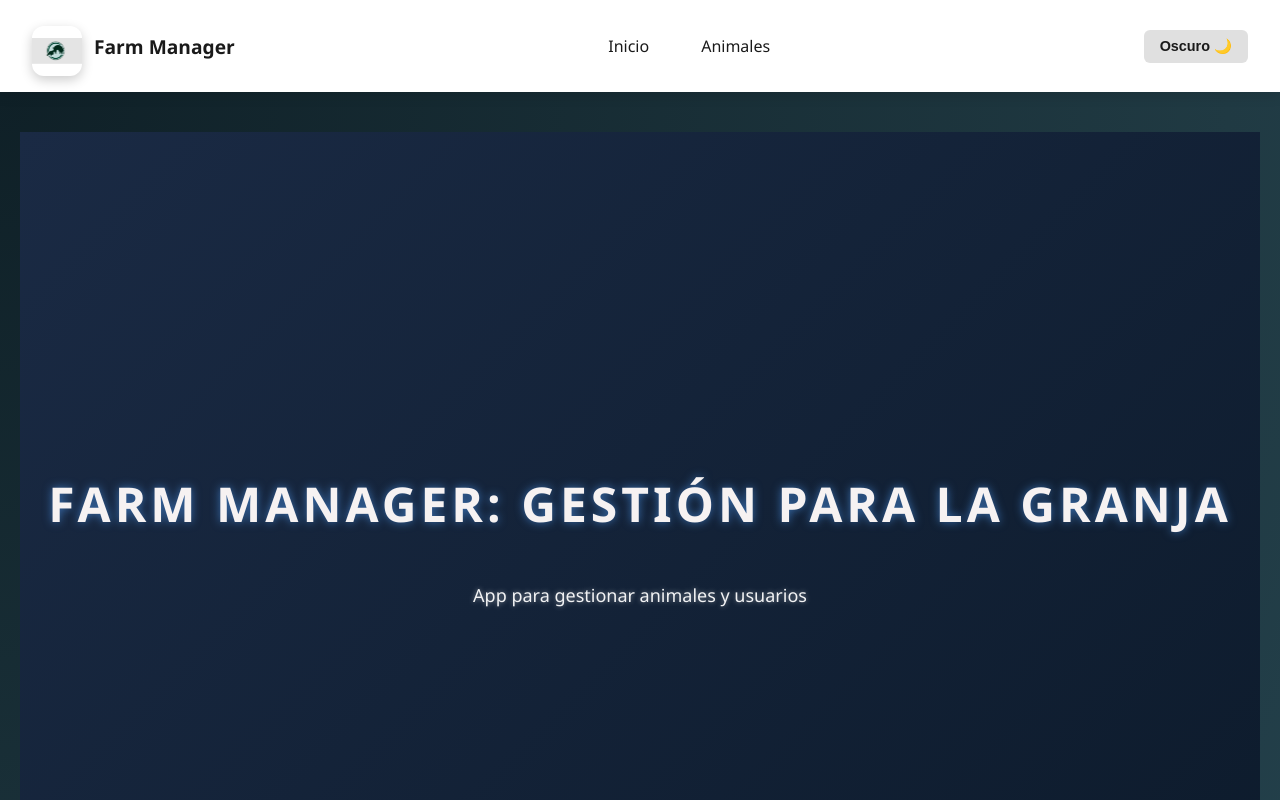
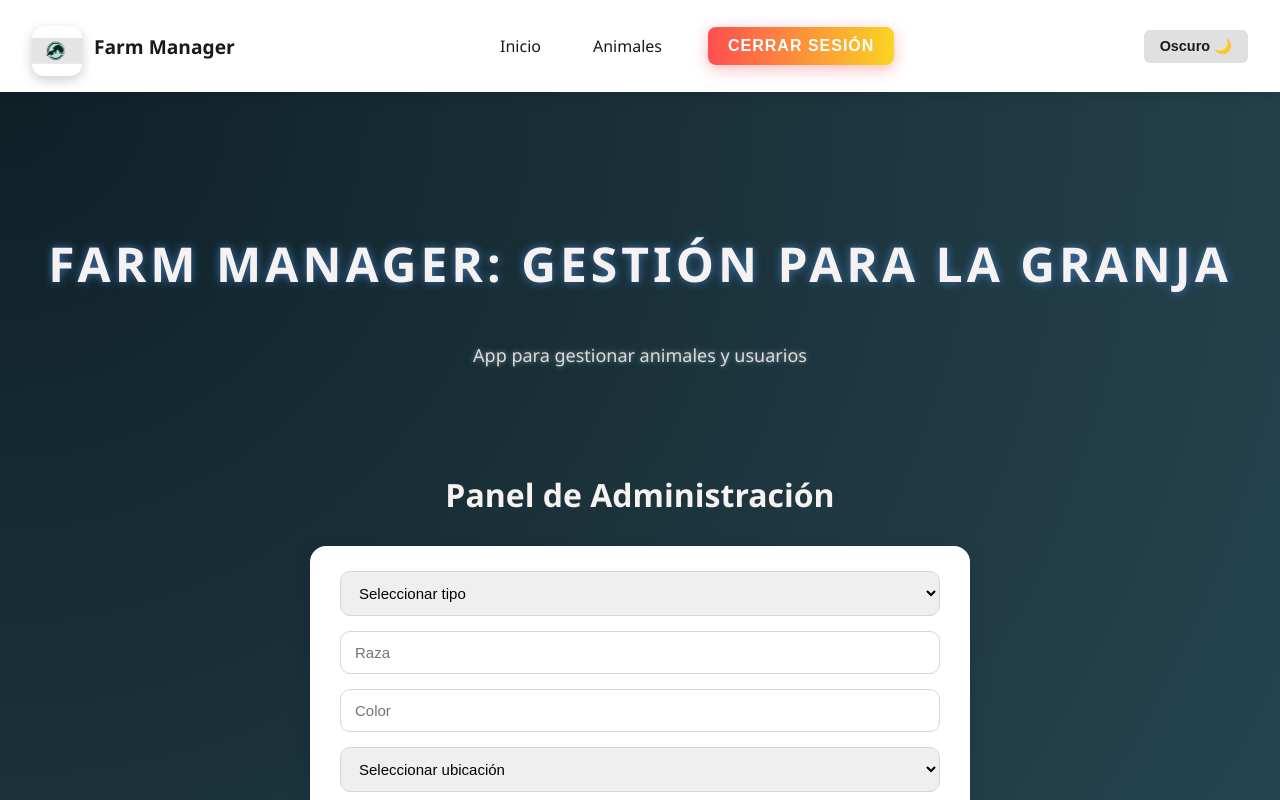
Before and after one commit to Javier348solis/Granja, a React (Create React App) app: page / in a window 1280 px wide. Shown: the top 800 px of the page. Built offline with nearby package versions, Linux system fonts and the light colour scheme; sample sign-in values are in the browser's storage.

Commit message:
Se termino el proyecto satisfactoriamente, se añadieron unos css extra y se arreglo el tamaño del logo del navbar, ademas de que se agregaron animaciones

```diff
--- a/src/Styles/Animals.css
+++ b/src/Styles/Animals.css
@@ -2,23 +2,25 @@
   background: radial-gradient(circle at top left, #0f2027, #203a43, #2c5364);
   min-height: 100vh;
   padding: 40px 20px;
+  display: flex;
+  flex-direction: column;
+  align-items: center;
 }
 
 .animals-title {
-  display: flex;
-  justify-content: center;
   font-size: 3rem;
   font-weight: 900;
   letter-spacing: 4px;
-  margin-bottom: 40px;
+  margin-bottom: 20px;
   position: relative;
   color: #00ffe6;
   text-transform: uppercase;
   background: linear-gradient(90deg, #00e6ff, #00ff85, #ff00ff, #ff0055);
   -webkit-background-clip: text;
   -webkit-text-fill-color: transparent;
-  animation: animateGradient 5s linear infinite;
+  animation: slideAndFade 6s infinite ease-in-out;
 }
+
 .animals-title::after {
   content: "";
   position: absolute;
@@ -32,6 +34,15 @@
   z-index: -1;
   animation: animateGradient 5s linear infinite;
 }
+
+.animals-subtitle {
+  font-size: 1.2rem;
+  color: #e0e0e0;
+  margin-bottom: 40px;
+  text-shadow: 0 0 5px rgba(255, 255, 255, 0.5);
+  animation: fadeInOut 5s infinite ease-in-out;
+}
+
 .carousel {
   display: flex;
   overflow: hidden;
@@ -52,7 +63,7 @@
   box-shadow: 0 10px 30px rgba(0, 0, 0, 0.1);
   padding: 20px;
   width: 300px;
-  overflow: visible; /* 🔹 evita cortar listas */
+  overflow: visible;
 }
 
 .carousel-card.active {
@@ -74,7 +85,48 @@
   .carousel-card {
     margin: 10px 0;
   }
+  .animals-title {
+    font-size: 2rem;
+  }
+  .animals-subtitle {
+    font-size: 1rem;
+  }
 }
+
+@keyframes slideAndFade {
+  0% {
+    transform: translateX(-100%);
+    opacity: 0;
+  }
+  20% {
+    transform: translateX(0);
+    opacity: 1;
+  }
+  80% {
+    transform: translateX(0);
+    opacity: 1;
+  }
+  100% {
+    transform: translateX(100%);
+    opacity: 0;
+  }
+}
+
+@keyframes fadeInOut {
+  0% {
+    opacity: 0;
+  }
+  20% {
+    opacity: 1;
+  }
+  80% {
+    opacity: 1;
+  }
+  100% {
+    opacity: 0;
+  }
+}
+
 @keyframes animateGradient {
   0% {
     background-position: 0% 50%;
@@ -86,6 +138,7 @@
     background-position: 0% 50%;
   }
 }
+
 .no-animals {
   text-align: center;
   color: #666;
--- a/src/Styles/Navbar.css
+++ b/src/Styles/Navbar.css
@@ -55,6 +55,7 @@
   border-radius: 6px;
   color: var(--text-color) !important;
   transition: all 0.3s ease;
+  animation: bounceUpDown 3s infinite ease-in-out;
 }
 
 .navbar-link:hover {
@@ -77,6 +78,28 @@
 
 .navbar-toggle:hover {
   transform: translateY(-2px);
+}
+
+/* Logout Button */
+.navbar-logout {
+  padding: 10px 20px;
+  border: none;
+  border-radius: 8px;
+  font-size: 1rem;
+  font-weight: 600;
+  cursor: pointer;
+  background: linear-gradient(90deg, #ff4e50, #f9d423);
+  color: #ffffff;
+  text-transform: uppercase;
+  letter-spacing: 1px;
+  transition: all 0.3s ease;
+  box-shadow: 0 4px 15px rgba(255, 78, 80, 0.4);
+}
+
+.navbar-logout:hover {
+  transform: translateY(-3px) scale(1.05);
+  box-shadow: 0 6px 20px rgba(255, 78, 80, 0.6);
+  background: linear-gradient(90deg, #f9d423, #ff4e50);
 }
 
 /* Hamburger Menu */
@@ -165,6 +188,11 @@ html {
     margin-top: 8px;
   }
 
+  .navbar-logout {
+    width: 100%;
+    margin-top: 8px;
+  }
+
   .navbar-toggle.desktop-toggle {
     display: none;
   }
@@ -178,4 +206,21 @@ html {
   .navbar-toggle.desktop-toggle {
     display: block;
   }
+
+  .navbar-logout {
+    margin-left: 10px;
+  }
 }
+
+/* Animación para Inicio y Animales */
+@keyframes bounceUpDown {
+  0% {
+    transform: translateY(0);
+  }
+  50% {
+    transform: translateY(-10px);
+  }
+  100% {
+    transform: translateY(0);
+  }
+}
--- a/src/Styles/Saludo.css
+++ b/src/Styles/Saludo.css
@@ -1,17 +1,16 @@
 .saludo-container {
-  min-height: 100vh;
+  min-height: 40vh;
   display: flex;
   flex-direction: column;
   justify-content: center;
   align-items: center;
-  background: linear-gradient(135deg, #1a2a44, #0d1b2c);
 
   overflow: hidden;
 }
 
 .saludo-container h1 {
   font-size: 3rem;
-  font-weight: 900;
+
   color: #ffffff;
   text-transform: uppercase;
   letter-spacing: 4px;
--- a/src/components/FormularioAgregarAnimal/index.jsx
+++ b/src/components/FormularioAgregarAnimal/index.jsx
@@ -59,9 +59,9 @@ function Index({ setAnimals }) {
       setTratDesc("");
     }
   };
-
 const handleSubmit = (e) => {
   e.preventDefault();
+  alert("Animal agregado correctamente!");
   const newAnimal = {
     id: Date.now(),
     type: tipos,
@@ -93,6 +93,10 @@ function Index({ setAnimals }) {
   setAnimals((prev) => {
     const updated = [...prev, newAnimal];
     saveToLocalStorage(updated); // Guardar en localStorage
+
+    // 🔎 Mostrar en consola lo que se guardó
+    console.log("Animales en localStorage:", JSON.parse(localStorage.getItem("animals")));
+
     return updated;
   });
 
@@ -113,7 +117,7 @@ function Index({ setAnimals }) {
   setNumPartos("");
   setNumCrias("");
   setImagenSeleccionada("");
-  };
+}
 
   return (
     <div>
--- a/src/components/Nabvar/index.jsx
+++ b/src/components/Nabvar/index.jsx
@@ -27,6 +27,11 @@ const Navbar = () => {
 
   const toggleDarkMode = () => setDarkMode(!darkMode);
   const toggleMenu = () => setIsMenuOpen(!isMenuOpen);
+
+  const handleLogout = () => {
+    localStorage.removeItem("loggedInUser");
+    navigate("/login");
+  };
 
   return (
     <nav className={`navbar ${darkMode ? "dark" : "light"}`}>
@@ -75,6 +80,14 @@ const Navbar = () => {
             </Link>
           </>
         )}
+        {loggedInUser && (
+          <button
+            className="navbar-logout"
+            onClick={handleLogout}
+          >
+            Cerrar Sesión
+          </button>
+        )}
         <button
           className="navbar-toggle mobile-toggle"
           onClick={toggleDarkMode}
--- a/src/containers/Animals/index.jsx
+++ b/src/containers/Animals/index.jsx
@@ -47,6 +47,7 @@ const Animals = () => {
   return (
     <div className="animals-container">
       <h1 className="animals-title">Animales</h1>
+      <p className="animals-subtitle">Datos de los animales agregados</p>
       {animals.length > 0 ? (
         <div className="carousel">
           {visibleAnimals.map((animal) => (
```
Also changed, not shown: 1 other file (tests, documents, lock files or other folders). Lines whose indentation alone changed are shown as unchanged.
